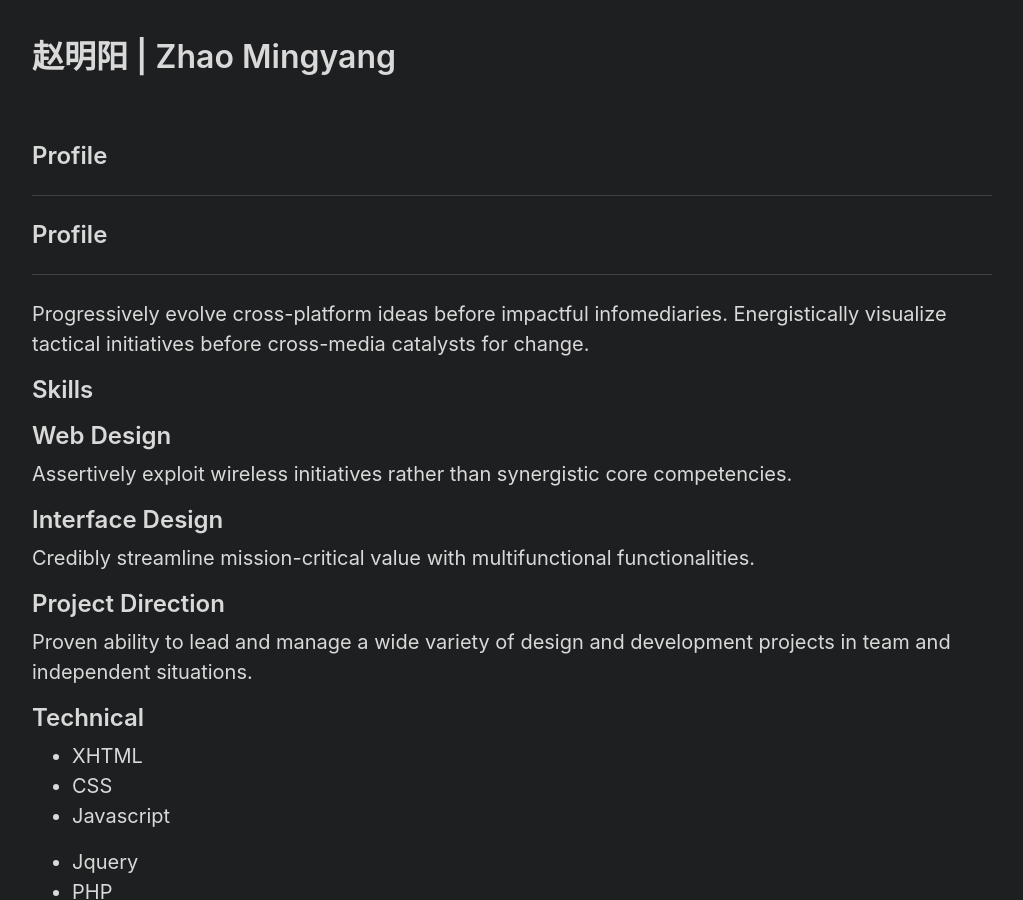
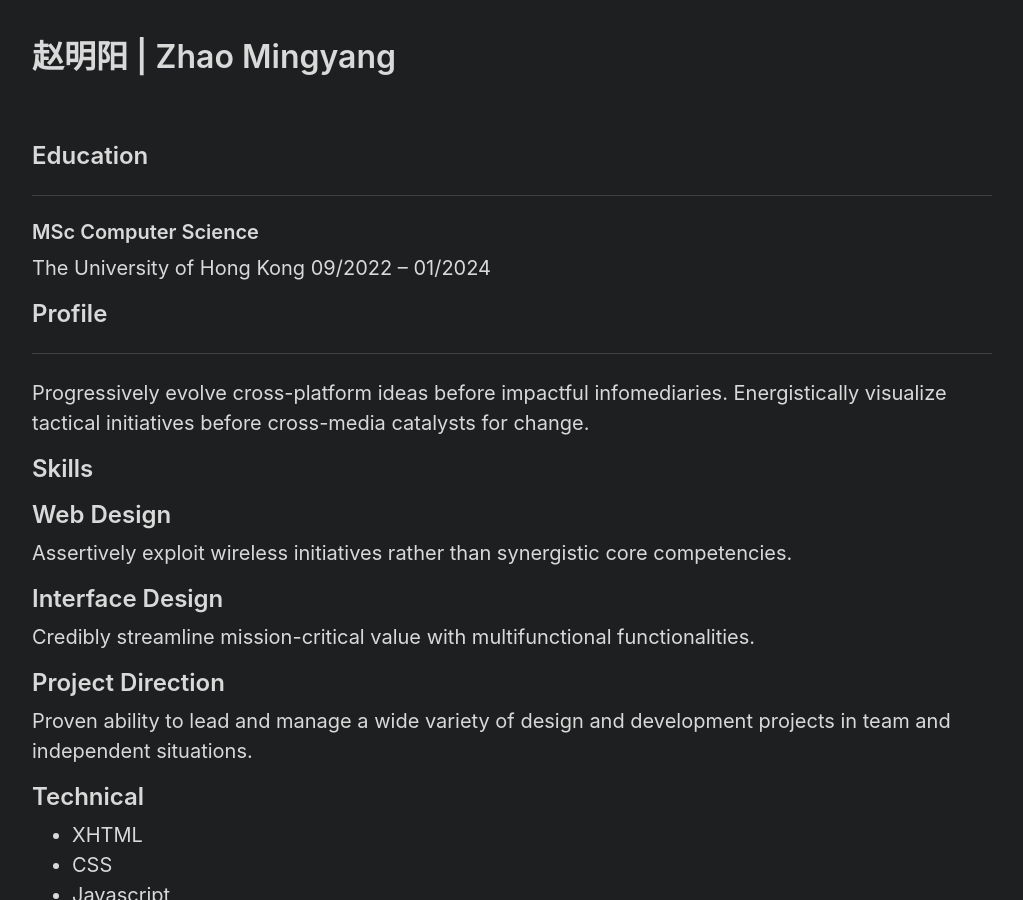
Before and after one commit to Zhao-Mingyang/zhao-mingyang.github.io, a Jekyll site: the page built from about.md, in a window 1280 px wide and 900 px high. Shown: the whole window, without its empty margins (128-1151 px from the left). Built offline with Jekyll 4.4.1, drawn with Linux system fonts in a browser that asks for light colours.

Commit message:
Update default.html

```diff
--- a/_layouts/default.html
+++ b/_layouts/default.html
@@ -11,8 +11,10 @@
       </header>
 
      <main>
-        <h2>Profile</h2>
+        <h2>Education</h2>
 	     <HR>
+	<h3>MSc Computer Science</h3>
+	The University of Hong Kong 09/2022 – 01/2024
       </main>
 
 
```
